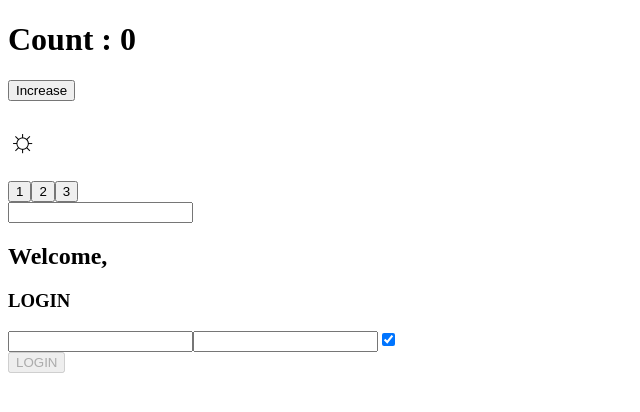
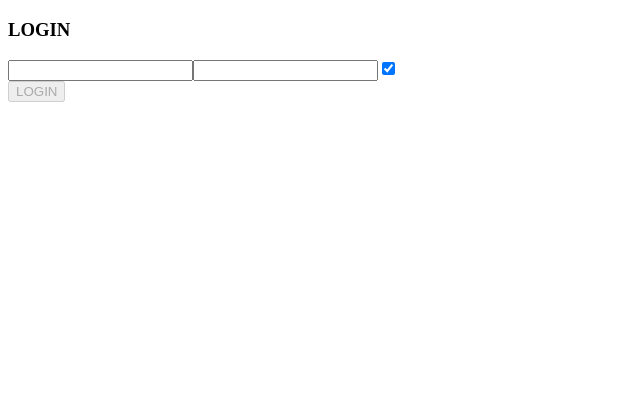
Before and after one commit to Baku305/react-exercises, a React (Create React App) app in the folder react-exercises/: page / in a window 1280 px wide. Shown: the top 412 px of the page, without its empty margins (0-640 px from the left). Built offline with nearby package versions, Linux system fonts and the light colour scheme.

Commit message:
fix : app name & clean files

```diff
--- a/react-exercises/src/app.jsx
+++ b/react-exercises/src/app.jsx
@@ -9,15 +9,6 @@ export class App extends React.Component {
     return (
         <>
         <div>
-        <ClickCounter />
-      </div>
-      <div>
-          <ClickTracker />
-        </div>
-        <div>
-          <InteractiveWelcome/>
-        </div>
-        <div>
           <Login />
         </div>
         </>
```
